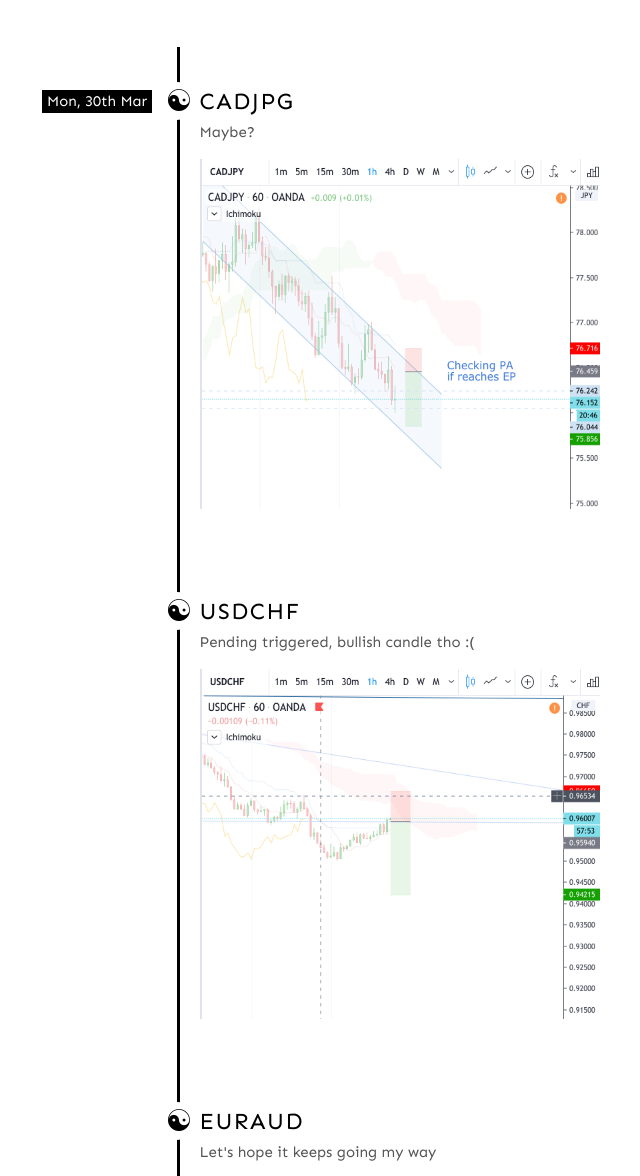
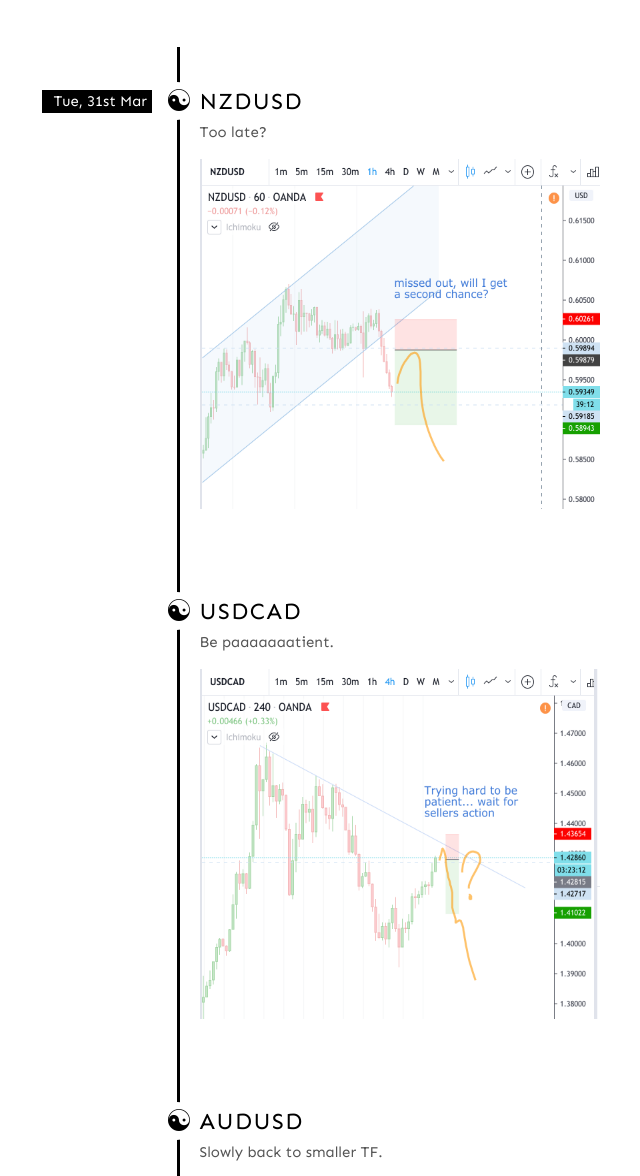
Before and after one commit to elenigna/elenigna.github.io, a plain HTML site: page index.html in a window 1280 px wide. Shown: the part 75-1251 px from the top of the page, without its empty margins (232-872 px from the left). Drawn offline with Linux system fonts and the light colour scheme.

Commit message:
Tue trades

```diff
--- a/index.html
+++ b/index.html
@@ -16,23 +16,44 @@ I'm a designer, so spare the anger if it's not world-class code xoxox :-P
     <div id="timeline-content">
     <h1>El's Journal 2020</h1>
         <ul class="timeline">
+            <li class="event" data-date="Tue, 31st Mar">
+                <h3>NZDUSD</h3>
+                <p>Too late?</p>
+                <figure class="swap-on-hover">
+                    <img class="swap-on-hover__front-image" src="tradeshoots/t08a.png" /> <img class="swap-on-hover__back-image" src="tradeshoots/t08a.png" />
+                </figure>
+            </li>
+            <li class="event">
+                <h3>USDCAD</h3>
+                <p>Be paaaaaaatient.</p>
+                <figure class="swap-on-hover">
+                    <img class="swap-on-hover__front-image" src="tradeshoots/t07a.png" /> <img class="swap-on-hover__back-image" src="tradeshoots/t07a.png" />
+                </figure>
+            </li>
+            <li class="event">
+                <h3>AUDUSD</h3>
+                <p>Slowly back to smaller TF.</p>
+                <figure class="swap-on-hover">
+                    <img class="swap-on-hover__front-image" src="tradeshoots/t06a.png" /> <img class="swap-on-hover__back-image" src="tradeshoots/t06a.png" />
+                </figure>
+            </li>
             <li class="event" data-date="Mon, 30th Mar">
                 <h3>CADJPG</h3>
-                <p>Maybe?</p>
+                <p>Not taken</p>
                 <figure class="swap-on-hover">
                     <img class="swap-on-hover__front-image" src="tradeshoots/t04a.png" /> <img class="swap-on-hover__back-image" src="tradeshoots/t04a.png" />
                 </figure>
             </li>
-            <li class="event">
+            <li class="event l">
                 <h3>USDCHF</h3>
-                <p>Pending triggered, bullish candle tho :(</p>
+                <p>Pending triggered, bullish candle tho :(. Stopped out.</p>
                 <figure class="swap-on-hover">
                     <img class="swap-on-hover__front-image" src="tradeshoots/t05a.png" /> <img class="swap-on-hover__back-image" src="tradeshoots/t05a.png" />
                 </figure>
             </li>
-            <li class="event">
+            <li class="event w">
                 <h3>EURAUD</h3>
-                <p>Let's hope it keeps going my way</p>
+                <p>Let's hope it keeps going my way. Moved SL at night, stopped out with small profit due to spike.</p>
                 <figure class="swap-on-hover">
                     <img class="swap-on-hover__front-image" src="tradeshoots/t03a.png" /> <img class="swap-on-hover__back-image" src="tradeshoots/t03a.png" />
                 </figure>
```
Also changed, not shown: tradeshoots/t06a.png (added), tradeshoots/t07a.png (added), tradeshoots/t08a.png (added).
